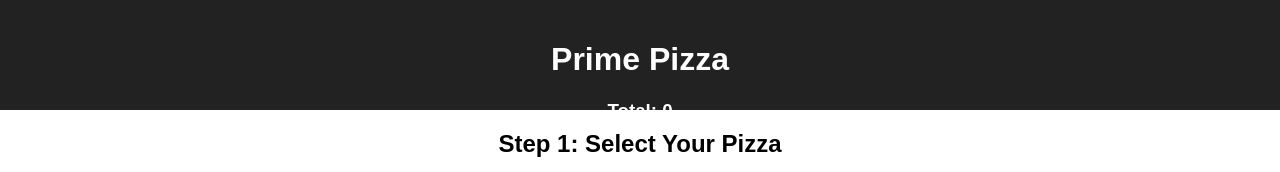
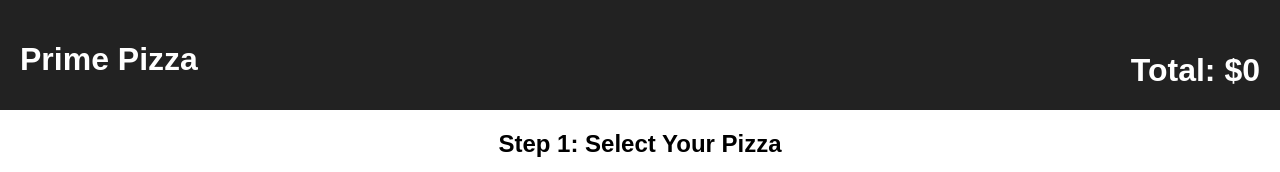
Before and after one commit to weisp014/redux-pizza-parlor, a React (Create React App) app: page / in a window 1280 px wide. Shown: the top 172 px of the page. Built offline with nearby package versions, Linux system fonts and the light colour scheme; no server answers.

Commit message:
updated styling for header

```diff
--- a/src/components/App/App.css
+++ b/src/components/App/App.css
@@ -12,4 +12,15 @@
 
 .App-title {
   font-size: 2em;
+  display: flex;
 }
+
+.title-combo {
+  display: flex;
+  justify-content: space-between;
+}
+
+.total {
+  display: flex;
+  font-size: 2em;
+}
--- a/src/components/HeaderWithCart/HeaderWithCart.jsx
+++ b/src/components/HeaderWithCart/HeaderWithCart.jsx
@@ -1,26 +1,25 @@
-import { useSelector } from "react-redux"
-
+import { useSelector } from "react-redux";
 
 function HeaderWithCart() {
-    const cart = useSelector(store => store.cart)
+  const cart = useSelector((store) => store.cart);
 
-    const calculateTotal = () => {
-        let total = 0
-        cart.map((item) => {
-            total += Number(item.price)
-            console.log('looking at item price', total)
+  const calculateTotal = () => {
+    let total = 0;
+    cart.map((item) => {
+      total += Number(item.price);
+      console.log("looking at item price", total);
+    });
+    return total;
+  };
 
-        }
-        )
-        return total
-    }
-
-    return (
-        <header className='App-header'>
-            <h1 className='App-title'>Prime Pizza</h1>
-            <h3>Total: {calculateTotal()}</h3>
-        </header>
-    )
+  return (
+    <header className="App-header">
+      <div className="title-combo">
+        <h1 className="App-title">Prime Pizza</h1>
+        <h3 className="total">Total: ${calculateTotal()}</h3>
+      </div>
+    </header>
+  );
 }
 
-export default HeaderWithCart
+export default HeaderWithCart;
```
